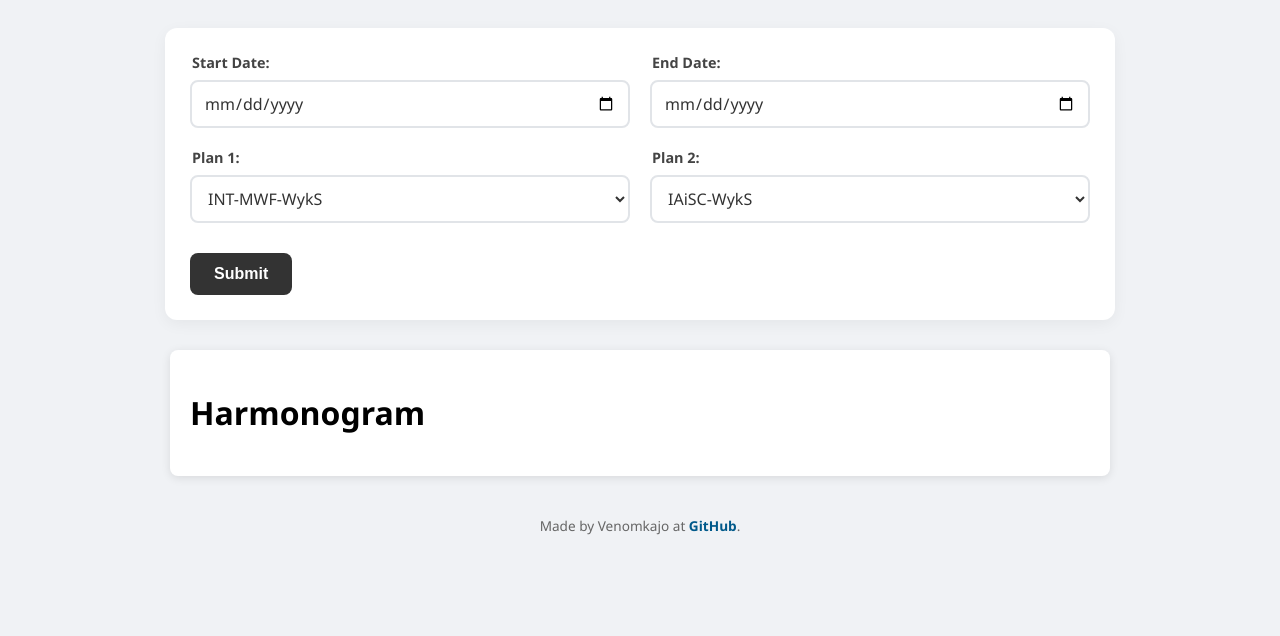
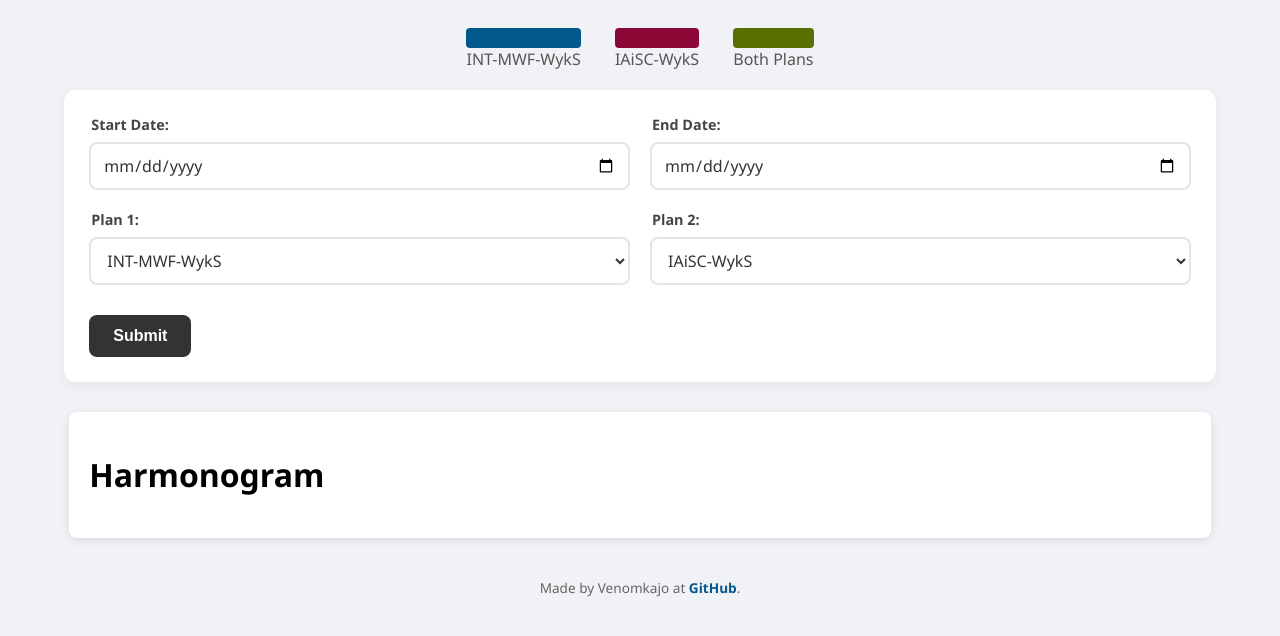
Before and after one commit to Venomkajo/combine-dsw-plan, a FastAPI app: template templates/index.html in a window 1280 px wide. Shown: the top 636 px of the page. Run offline with FastAPI, Linux system fonts and the light colour scheme; the template is opened without the code that fills it, so the values that code supplies are empty.

Commit message:
added color legend, better styling

```diff
--- a/static/stylesheets/index.css
+++ b/static/stylesheets/index.css
@@ -5,14 +5,48 @@
 }
 
 body {
+    min-width: 1000px;
     font-family: 'Segoe UI', sans-serif;
     background-color: #f0f2f5;
     padding: 20px;
 }
 
+.legend {
+    text-align: center;
+    margin-bottom: 20px;
+}
+
+.legend-item {
+    display: inline-block;
+    margin: 0 15px;
+    font-size: 1rem;
+    color: #555;
+}
+
+.color1 {
+    background-color: var(--color1);
+    color: white;
+    padding: 10px;
+    border-radius: 4px;
+}
+
+.color2 {
+    background-color: var(--color2);
+    color: white;
+    padding: 10px;
+    border-radius: 4px;
+}
+
+.color3 {
+    background-color: var(--color3);
+    color: white;
+    padding: 10px;
+    border-radius: 4px;
+}
+
 .container {
-    min-width: 900px;
-    max-width: 900px;
+    width: 90%;
+    min-width: 1000px;
     margin: auto;
     background: white;
     padding: 20px;
@@ -55,8 +89,8 @@ td {
 }
 
 form {
-    min-width: 900px;
-    max-width: 900px;
+    width: 90%;
+    min-width: 1000px;
     margin: 0 auto 30px auto;
     background: white;
     padding: 25px;
--- a/templates/index.html
+++ b/templates/index.html
@@ -8,6 +8,20 @@
     <link rel="icon" href="../static/images/favicon.png" type="image/png">
 </head>
 <body>
+    <div class="legend">
+        <div class="legend-item">
+            <div class="color-box color1"></div>
+            <span>INT-MWF-WykS</span>
+        </div>
+        <div class="legend-item">
+            <div class="color-box color2"></div>
+            <span>IAiSC-WykS</span>
+        </div>
+        <div class="legend-item">
+            <div class="color-box color3"></div>
+            <span>Both Plans</span>
+        </div>
+    </div>
     <form method="get" action="/">
         <div class="selection-container">
             <div class="date-selection">
```
